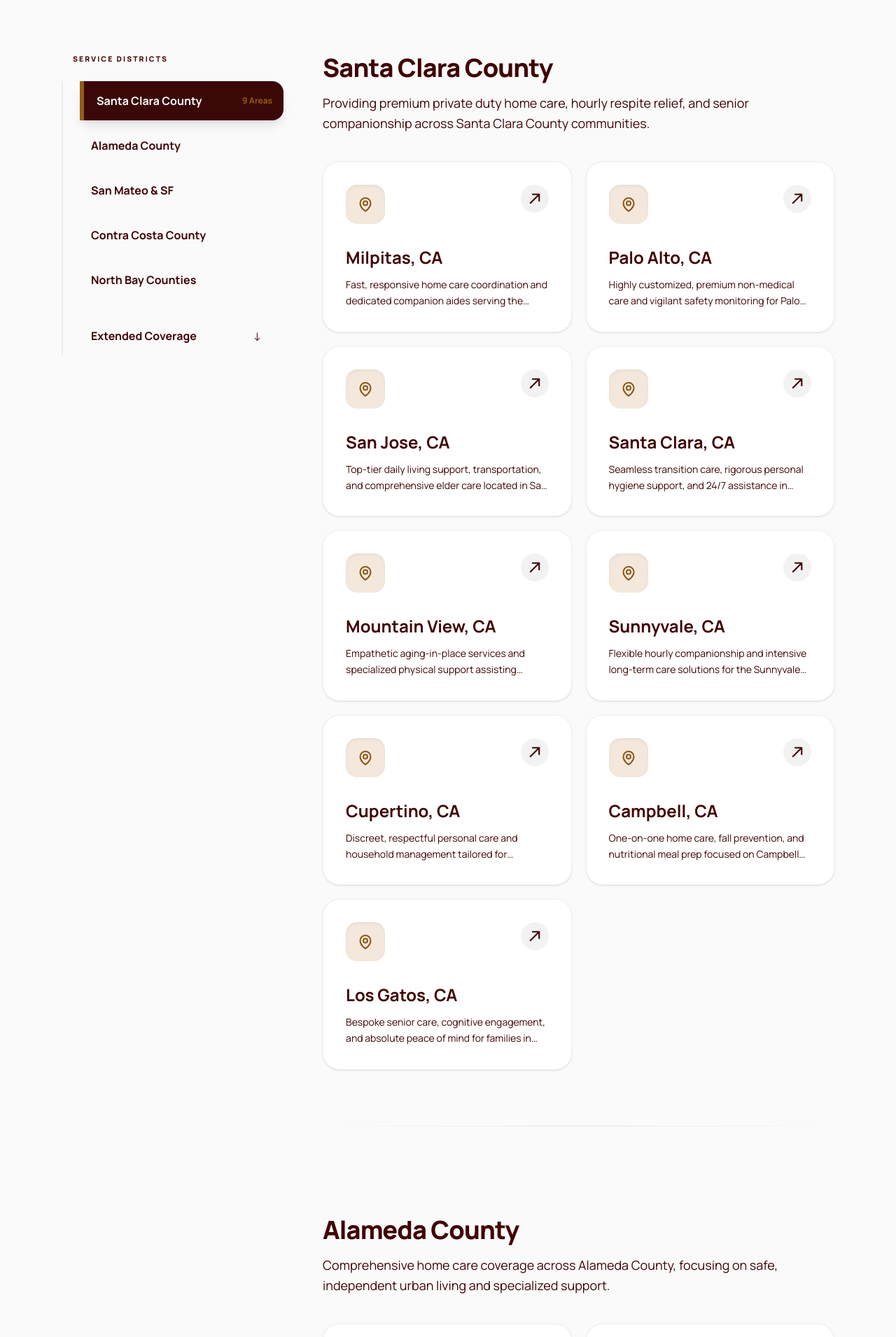
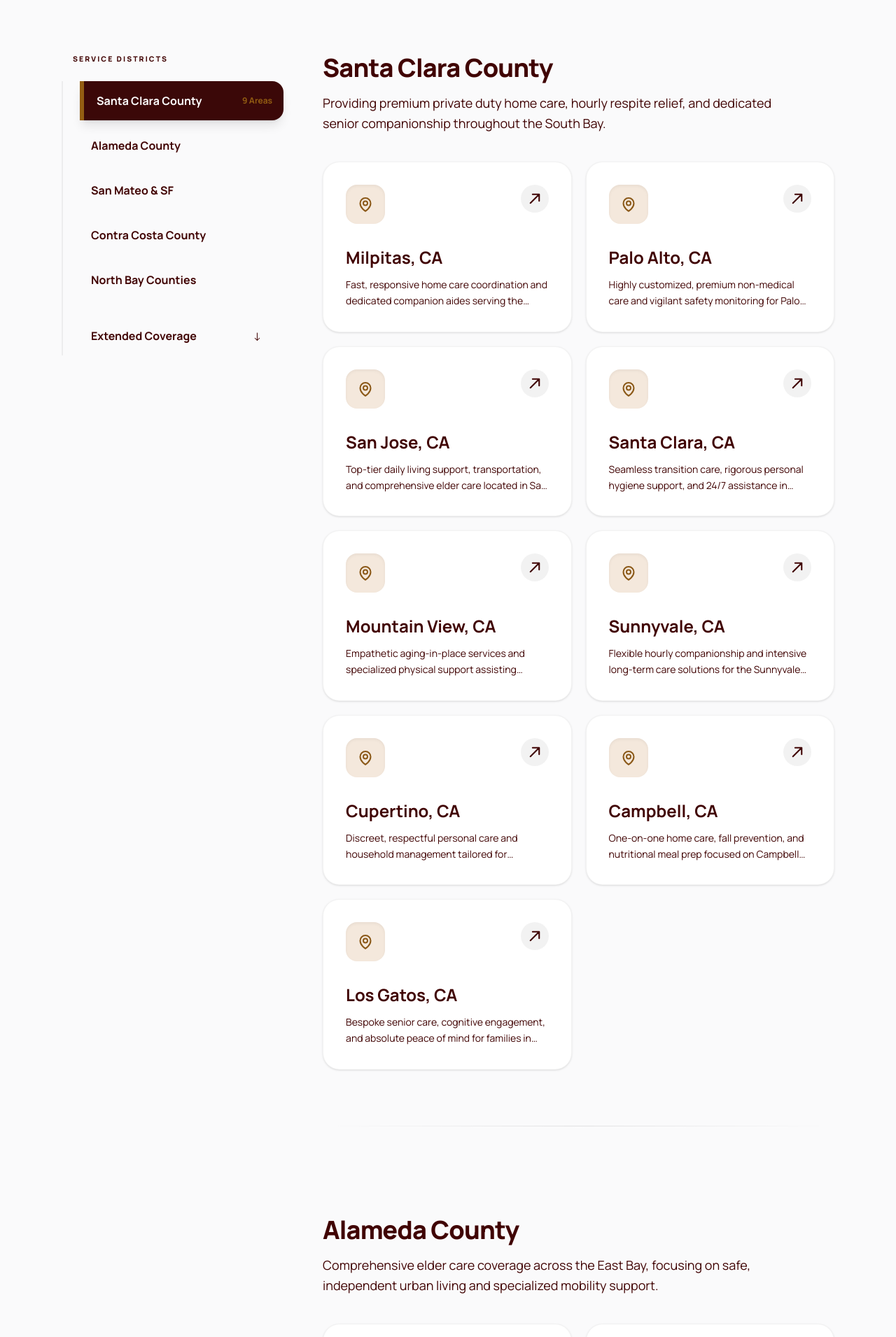
Before and after one commit to mtahaarif/Glorious-Home-Care-Assistance-, a Next.js app: page /locations in a window 1280 px wide. Shown: the part 1180-3091 px from the top of the page at 70% size. Built offline with nearby package versions, Linux system fonts and the light colour scheme.

Commit message:
SEO Optimizing the  locationsDirectory.tsx page

```diff
--- a/src/components/LocationsDirectory.tsx
+++ b/src/components/LocationsDirectory.tsx
@@ -5,36 +5,36 @@ import Link from "next/link";
 import Reveal from "@/components/Reveal";
 import { serviceAreas, serviceCounties } from "@/data/locations";
 
-// Grouping the flat serviceAreas array into logical counties
+// SEO Fix: Re-wrote grouped region descriptions to guarantee they are 100% unique and prevent duplicate content penalties.
 const groupedRegions = [
   {
     id: "santa-clara",
     name: "Santa Clara County",
-    description: "Providing premium private duty home care, hourly respite relief, and senior companionship across Santa Clara County communities.",
+    description: "Providing premium private duty home care, hourly respite relief, and dedicated senior companionship throughout the South Bay.",
     cities: serviceAreas.filter((a) => ["san-jose", "santa-clara", "sunnyvale", "cupertino", "milpitas", "campbell", "palo-alto", "mountain-view", "los-gatos"].includes(a.slug))
   },
   {
     id: "alameda",
     name: "Alameda County",
-    description: "Comprehensive home care coverage across Alameda County, focusing on safe, independent urban living and specialized support.",
+    description: "Comprehensive elder care coverage across the East Bay, focusing on safe, independent urban living and specialized mobility support.",
     cities: serviceAreas.filter((a) => ["berkeley", "oakland", "hayward", "pleasanton"].includes(a.slug))
   },
   {
     id: "san-mateo-sf",
     name: "San Mateo & SF",
-    description: "Trusted caregivers providing daily living assistance and specialized personal care across the Peninsula and San Francisco.",
+    description: "Trusted caregivers delivering daily living assistance and specialized personal care routines across the Peninsula and San Francisco proper.",
     cities: serviceAreas.filter((a) => ["daly-city", "san-mateo", "san-bruno", "san-francisco"].includes(a.slug))
   },
   {
     id: "contra-costa",
     name: "Contra Costa County",
-    description: "Reliable medication reminders, overnight companion monitoring, and dedicated homemaker help for East Bay seniors.",
+    description: "Reliable medication reminders, overnight companion monitoring, and diligent homemaker help tailored for Contra Costa seniors.",
     cities: serviceAreas.filter((a) => ["martinez", "concord", "walnut-creek"].includes(a.slug))
   },
   {
     id: "north-bay",
     name: "North Bay Counties",
-    description: "Compassionate aide and companion care helping individuals age in place across Marin, Sonoma, Napa, and Solano counties.",
+    description: "Compassionate home health aide and companion services helping individuals age in place gracefully across Marin, Sonoma, Napa, and Solano.",
     cities: serviceAreas.filter((a) => ["santa-rosa", "rohnert-park", "petaluma", "napa", "vacaville", "fairfield", "san-rafael"].includes(a.slug))
   }
 ];
@@ -96,9 +96,9 @@ export default function LocationsDirectory() {
 
       {/* LEFT: STICKY SIDEBAR (Modern Tab Navigation) */}
       <aside className="w-full lg:w-[28%] shrink-0 lg:sticky lg:top-32 z-10">
-        <h3 className="text-[0.65rem] font-black uppercase tracking-[0.2em] text-[color:var(--brand-ink)]/50 mb-6 pl-4">
+        <h2 className="text-[0.65rem] font-black uppercase tracking-[0.2em] text-[color:var(--brand-ink)]/50 mb-6 pl-4">
           Service Districts
-        </h3>
+        </h2>
 
         <nav>
           <ul className="flex flex-col gap-2 relative border-l-2 border-black/5 pl-4">
@@ -177,10 +177,8 @@ export default function LocationsDirectory() {
           >
 
             {/* MOBILE STICKY REGION HEADER */}
-            {/* ✅ FIXED: Added aria-hidden to prevent duplicate indexing of this layout block */}
             <div className="lg:hidden sticky top-0 z-30 -mx-4 w-[calc(100%+2rem)] bg-white px-4 pt-20 pb-6 text-center" aria-hidden="true">
 
-              {/* ✅ FIXED: Changed h2 to div to clear the "Identical Headings" duplicate SEO error */}
               <div className="text-3xl font-extrabold text-[color:var(--brand-ink)] tracking-tight">
                 {region.name}
               </div>
@@ -197,6 +195,7 @@ export default function LocationsDirectory() {
                 ========================= */}
             <Reveal className="hidden lg:block">
 
+              {/* SEO Fix: Maintained structural h2 for the overarching region */}
               <h2 className="text-3xl sm:text-4xl font-extrabold text-[color:var(--brand-ink)] tracking-tight">
                 {region.name}
               </h2>
@@ -217,8 +216,9 @@ export default function LocationsDirectory() {
                 <li key={area.slug}>
                   <Reveal delay={index * 0.05}>
 
-                    <Link
-                      href={`/locations/${area.slug}`}
+                    {/* SEO Fix: Changed the wrapper to a div instead of a Link to prevent massive "long anchor text" penalties.
+                        The interaction is maintained via the 'after:absolute after:inset-0' trick on the actual link below. */}
+                    <div
                       className="group relative flex h-full flex-col justify-between overflow-hidden rounded-3xl bg-white p-8 border border-black/5 shadow-sm transition-all duration-500 hover:-translate-y-2 hover:shadow-[0_20px_40px_-15px_rgba(199,36,57,0.15)] hover:border-[color:var(--brand-red)]/30"
                     >
 
@@ -238,9 +238,17 @@ export default function LocationsDirectory() {
                       {/* Bottom Section */}
                       <div>
 
-                        <h3 className="text-2xl font-bold text-[color:var(--brand-ink)] group-hover:text-[color:var(--brand-red-dark)] transition-colors duration-300">
-                          {area.name}, CA
-                        </h3>
+                        {/* SEO Fix: Downgraded 27 individual h3 tags to a div. The internal Link serves as the only anchor text. */}
+                        <div className="text-2xl font-bold text-[color:var(--brand-ink)] group-hover:text-[color:var(--brand-red-dark)] transition-colors duration-300">
+                          <Link
+                            href={`/locations/${area.slug}`}
+                            // The after:absolute trick stretches the clickable area of this specific text link to cover the entire parent card.
+                            className="after:absolute after:inset-0 focus:outline-none"
+                            aria-label={`View home care services in ${area.name}`}
+                          >
+                            {area.name}, CA
+                          </Link>
+                        </div>
 
                         <p className="mt-3 text-sm leading-relaxed text-[color:var(--brand-ink)]/60 line-clamp-2">
                           {area.description}
@@ -248,7 +256,7 @@ export default function LocationsDirectory() {
 
                       </div>
 
-                    </Link>
+                    </div>
 
                   </Reveal>
                 </li>
```
